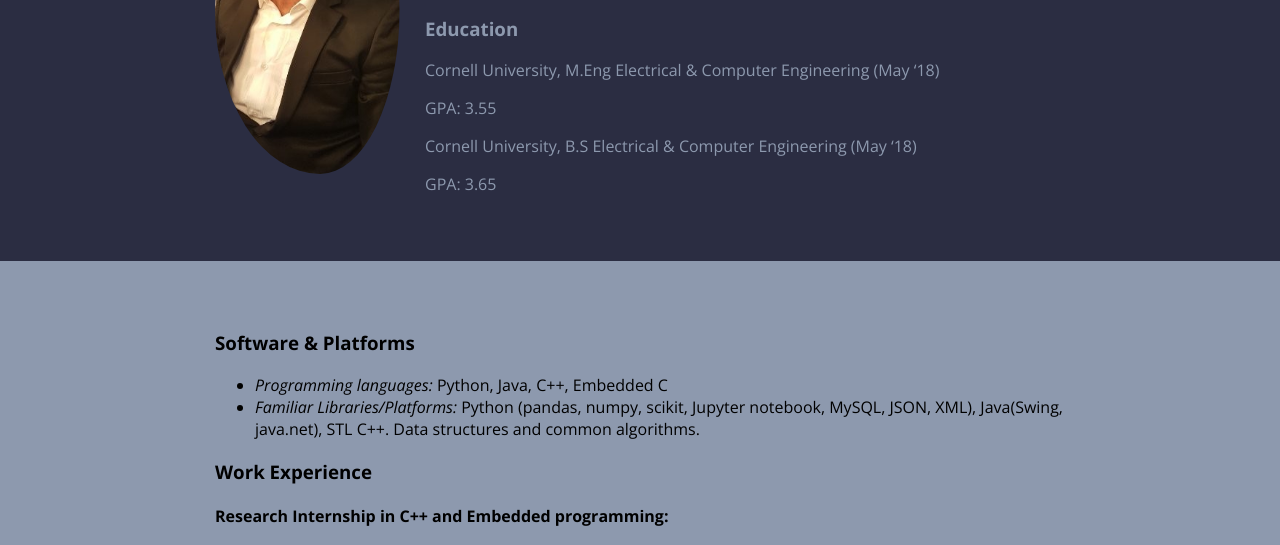
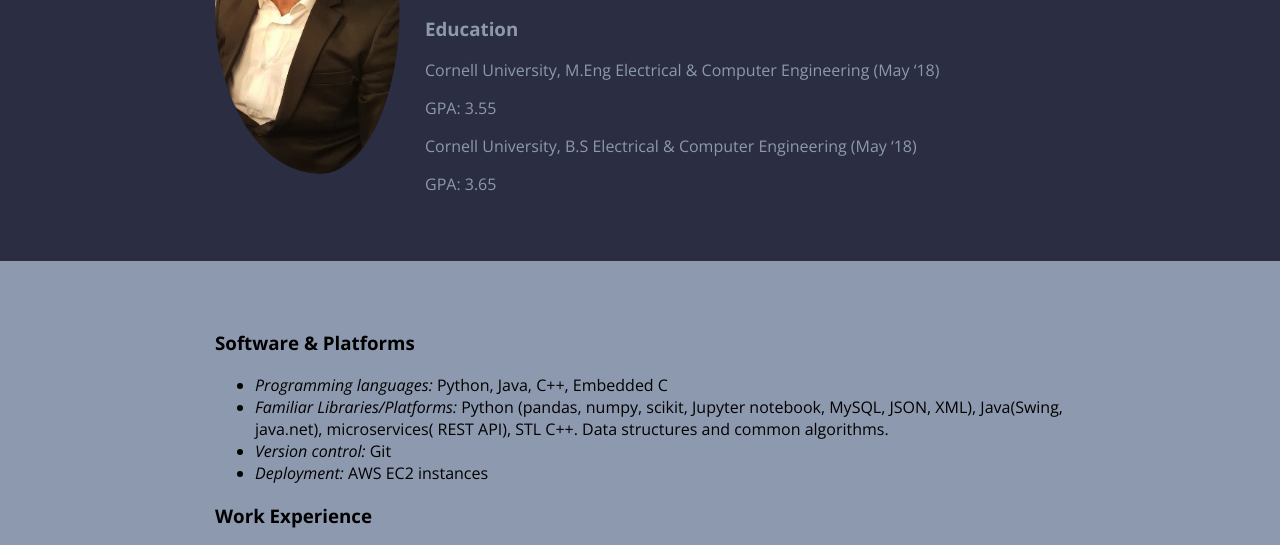
Before and after one commit to srikrishnaa423/my_website_srikrishnaa423_tk, a plain HTML site: page index.html in a window 1280 px wide. Shown: the part 203-748 px from the top of the page. Drawn offline with nearby package versions, Linux system fonts and the light colour scheme.

Commit message:
Added some keywords

```diff
--- a/index.html
+++ b/index.html
@@ -35,7 +35,9 @@
                 <h3> Software & Platforms </h3>
                 <ul>
                   <li><i>Programming languages: </i>Python, Java, C++, Embedded C</li>
-                  <li><i>Familiar Libraries/Platforms: </i>Python (pandas, numpy, scikit, Jupyter notebook, MySQL, JSON, XML), Java(Swing, java.net), STL C++. Data structures and common algorithms. </li>
+                  <li><i>Familiar Libraries/Platforms: </i>Python (pandas, numpy, scikit, Jupyter notebook, MySQL, JSON, XML), Java(Swing, java.net), microservices( REST API), STL C++. Data structures and common algorithms. </li>
+                  <li><i>Version control: </i>Git</li>
+                  <li><i>Deployment: </i>AWS EC2 instances</li>
                 </ul>
 
                 <!-- // Work Experience -->
```
